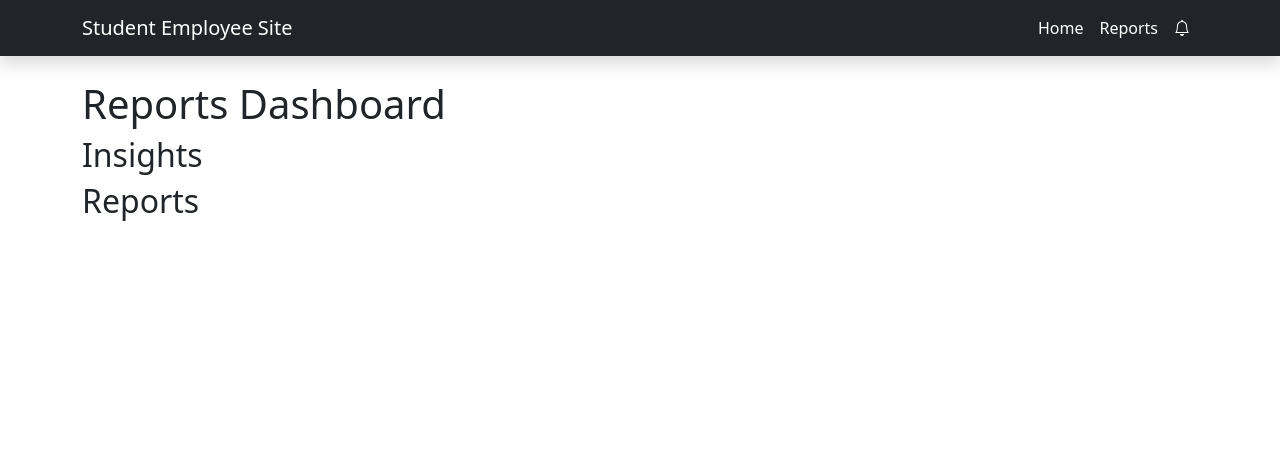
After one commit to Buscompany21/Student-Employee-Wage-Info, a Django app: template MainApp/templates/reports.html in a window 1280 px wide. The commit adds this page. Shown: the top 461 px of the page. Run offline with Django 4.2, Linux system fonts and the light colour scheme; the template is opened without the code that fills it, so the values that code supplies are empty; some libraries are stand-ins or nearby versions.

Commit message:
added reports/notifications pages

```diff
--- a/MainApp/templates/base.html
+++ b/MainApp/templates/base.html
@@ -5,6 +5,7 @@
 		<title>Student Employee Site</title>
 		<link href="https://cdn.jsdelivr.net/npm/bootstrap@5.0.2/dist/css/bootstrap.min.css" rel="stylesheet" integrity="sha384-EVSTQN3/azprG1Anm3QDgpJLIm9Nao0Yz1ztcQTwFspd3yD65VohhpuuCOmLASjC" crossorigin="anonymous">
 		<script src="https://cdn.jsdelivr.net/npm/bootstrap@5.0.2/dist/js/bootstrap.bundle.min.js" integrity="sha384-MrcW6ZMFYlzcLA8Nl+NtUVF0sA7MsXsP1UyJoMp4YLEuNSfAP+JcXn/tWtIaxVXM" crossorigin="anonymous"></script>	</head>
+		<link rel="stylesheet" href="https://cdn.jsdelivr.net/npm/bootstrap-icons@1.9.1/font/bootstrap-icons.css">
 	<body class="d-flex flex-column min-vh-100">
 		<header>
 			<nav class="navbar navbar-expand-lg navbar-dark bg-dark mb-4 shadow">
@@ -17,6 +18,12 @@
 						<ul class="navbar-nav ms-auto">
 							<li class="nav-item">
 								<a class="nav-link active" aria-current="page" href="{% url 'index' %}">Home</a>
+							</li>
+							<li class="nav-item">
+								<a class="nav-link active" aria-current="page" href="{% url 'reports' %}">Reports</a>
+							</li>
+							<li class="nav-item">
+								<a class="nav-link active" aria-current="page" href="{% url 'notifications' %}"><i id="notification-bell" class="bi bi-bell"></i></a>
 							</li>
 						</ul>
 					</div>
--- /dev/null
+++ b/MainApp/templates/reports.html
@@ -0,0 +1,9 @@
+{% extends 'base.html' %}
+{% block content %}
+{% load crispy_forms_tags %}
+
+<h1>Reports Dashboard</h1>
+<h2>Insights</h2>
+<h2>Reports</h2>
+
+{% endblock content %}
--- a/MainApp/urls.py
+++ b/MainApp/urls.py
@@ -3,6 +3,8 @@ from django.urls import path
 from . import views
 urlpatterns=[
   path('', views.indexPageView, name="index"),
+  path('reports', views.reportsPageView, name="reports"),
+  path('notifications', views.notificationsPageView, name="notifications"),
   path('semesters/<int:semester_id>', views.indexPageView, name="index"),
   path('test-page', views.testPageView, name="test"),
   path('students/create', views.createStudentPageView, name="create-student"),
--- a/MainApp/views.py
+++ b/MainApp/views.py
@@ -26,6 +26,12 @@ def indexPageView(request,semester_id=None):
         'semesters': Semester.objects.all(),
     }
     return render(request, 'index.html', context)
+
+def reportsPageView(request):
+    return render(request, 'reports.html')
+
+def notificationsPageView(request):
+    return render(request, 'notifications.html')
 
 def testPageView(request):
     return render(request, 'test.html')
```
Also changed, not shown: MainApp/templates/notifications.html (added, +7 -0 lines).
